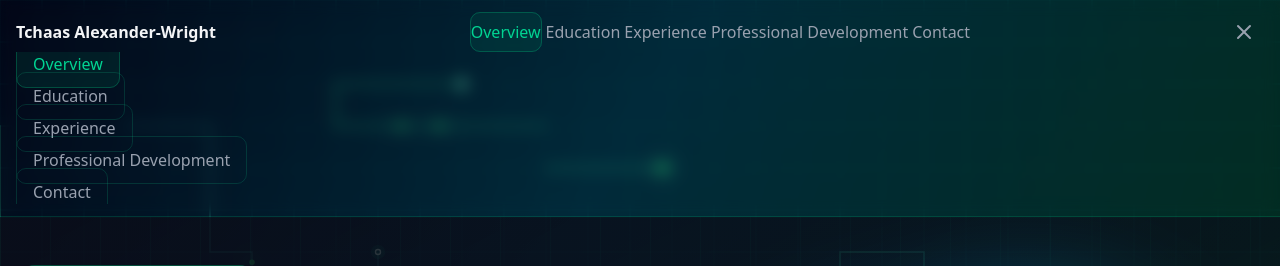
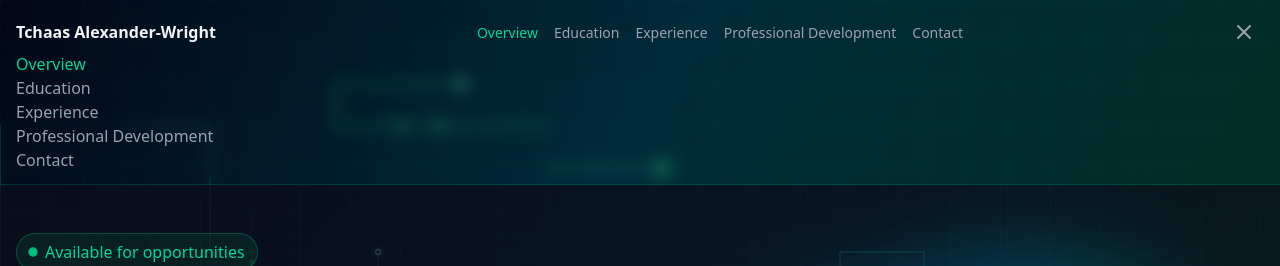
Before and after one commit to Tchaas/Tchaasdigitalresume, a React (Vite) app: page / in a window 1280 px wide. Both pictures are taken after a click on the button "Toggle menu". Shown: the top 266 px of the page. Built offline with nearby package versions, Linux system fonts and the light colour scheme.

Commit message:
Simplify header nav links by removing button styling

```diff
--- a/src/components/Header.tsx
+++ b/src/components/Header.tsx
@@ -37,7 +37,7 @@ export function Header() {
           </motion.div>
 
           {/* Desktop Navigation */}
-          <nav className="hidden lg:flex items-center justify-end gap-1 xl:gap-2 flex-wrap">
+          <nav className="hidden lg:flex items-center justify-end gap-4 xl:gap-6 flex-wrap">
             {navItems.map((item) => (
               <motion.div
                 key={item.to}
@@ -47,10 +47,10 @@ export function Header() {
                 <NavLink
                   to={item.to}
                   className={({ isActive }) =>
-                    `px-2.5 xl:px-4 py-2 rounded-lg text-xs xl:text-sm font-medium transition-all whitespace-nowrap block ${
+                    `text-sm xl:text-base font-medium transition-colors whitespace-nowrap block ${
                       isActive
-                        ? "text-emerald-400 bg-emerald-500/10 border border-emerald-500/30"
-                        : "text-gray-400 hover:text-emerald-400 hover:bg-emerald-500/5"
+                        ? "text-emerald-400"
+                        : "text-gray-400 hover:text-emerald-300"
                     }`
                   }
                 >
@@ -81,7 +81,7 @@ export function Header() {
               transition={{ duration: 0.2 }}
               className="lg:hidden overflow-hidden"
             >
-              <div className="mt-4 pb-4 space-y-2">
+              <div className="mt-4 pb-4 space-y-1">
                 {navItems.map((item, index) => (
                   <motion.div
                     key={item.to}
@@ -94,10 +94,10 @@ export function Header() {
                       to={item.to}
                       onClick={handleNavClick}
                       className={({ isActive }) =>
-                        `w-full px-4 py-3 rounded-lg text-left font-medium transition-all block ${
+                        `w-full px-2 py-2 text-left font-medium transition-colors block ${
                           isActive
-                            ? "text-emerald-400 bg-emerald-500/10 border border-emerald-500/30"
-                            : "text-gray-400 hover:text-emerald-400 hover:bg-emerald-500/5 border border-transparent"
+                            ? "text-emerald-400"
+                            : "text-gray-400 hover:text-emerald-300"
                         }`
                       }
                     >
```
